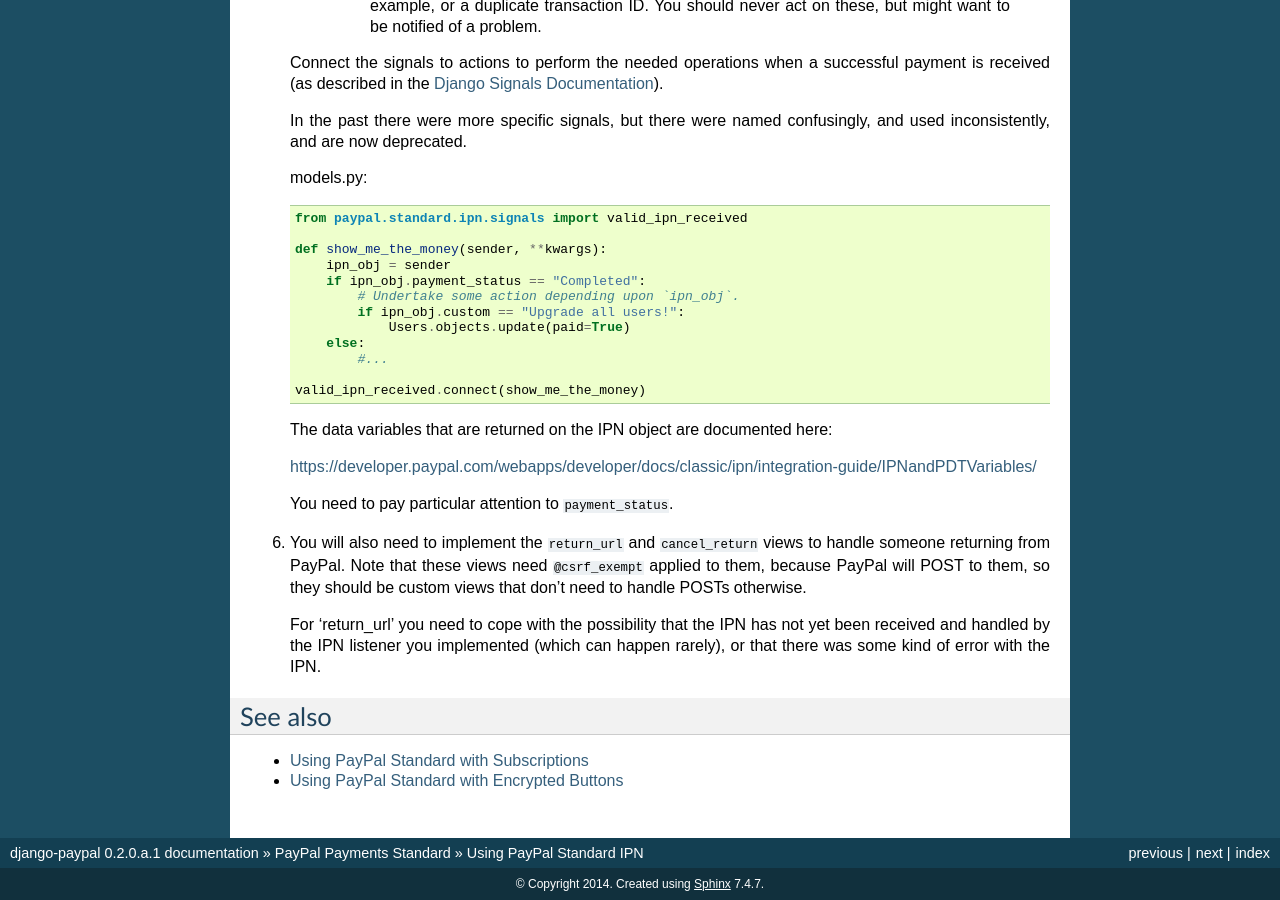
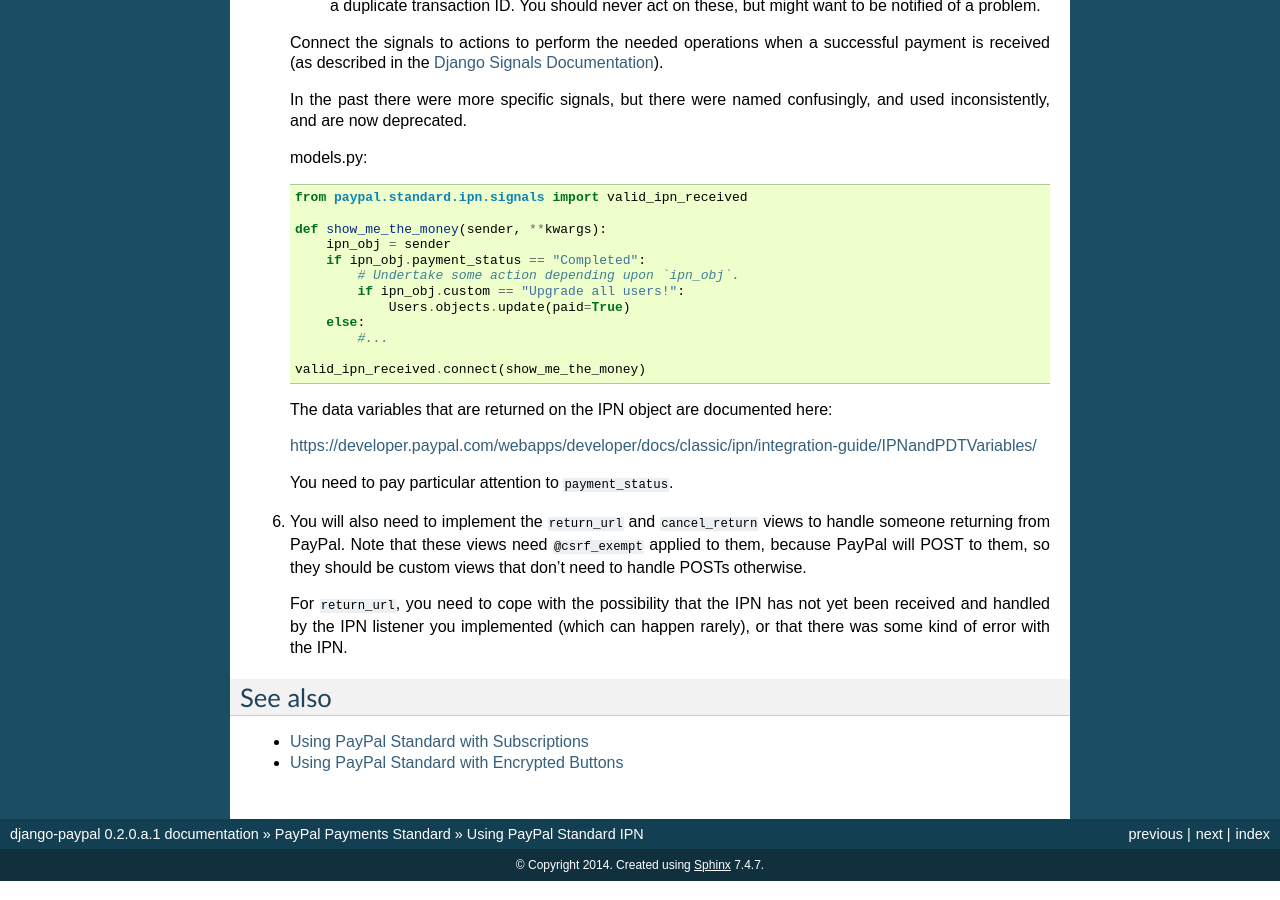
Before and after one commit to spookylukey/django-paypal, a Sphinx documentation site: the page built from docs/standard/ipn.rst, in a window 1280 px wide and 900 px high, scrolled down 1464 px. Built offline with Sphinx 7.4.7, drawn with Linux system fonts in a browser that asks for light colours; some of the changed text lies outside the part shown.

Commit message:
Doc fixes

```diff
--- a/docs/standard/ipn.rst
+++ b/docs/standard/ipn.rst
@@ -55,7 +55,7 @@
            return render_to_response("payment.html", context)
 
    For a full list of variables that can be used in ``paypal_dict``, see
-   `PayPal HTML variables documentation" <https://developer.paypal.com/webapps/developer/docs/classic/paypal-payments-standard/integration-guide/Appx_websitestandard_htmlvariables/>`_
+   `PayPal HTML variables documentation <https://developer.paypal.com/webapps/developer/docs/classic/paypal-payments-standard/integration-guide/Appx_websitestandard_htmlvariables/>`_.
 
 
    payment.html:
@@ -94,9 +94,9 @@
 
    * ``invalid_ipn_received``
 
-      This is sent when a transaction was flagged - because of a failed check
-      with PayPal, for example, or a duplicate transaction ID. You should never
-      act on these, but might want to be notified of a problem.
+     This is sent when a transaction was flagged - because of a failed check
+     with PayPal, for example, or a duplicate transaction ID. You should never
+     act on these, but might want to be notified of a problem.
 
    Connect the signals to actions to perform the needed operations
    when a successful payment is received (as described in the `Django Signals
@@ -133,7 +133,7 @@
    ``@csrf_exempt`` applied to them, because PayPal will POST to them, so they
    should be custom views that don't need to handle POSTs otherwise.
 
-   For 'return_url' you need to cope with the possibility that the IPN has not
+   For ``return_url``, you need to cope with the possibility that the IPN has not
    yet been received and handled by the IPN listener you implemented (which can
    happen rarely), or that there was some kind of error with the IPN.
 
```
